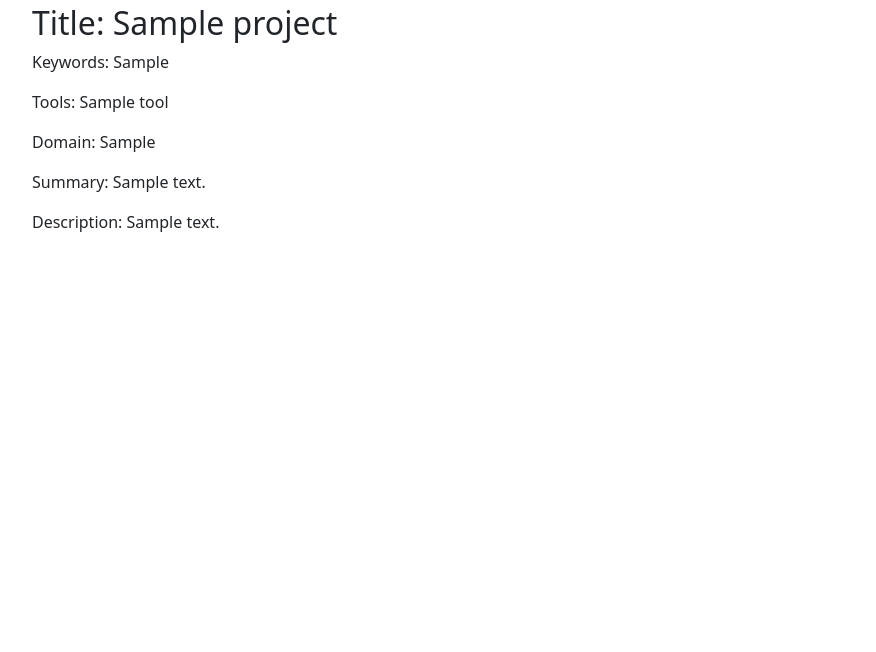
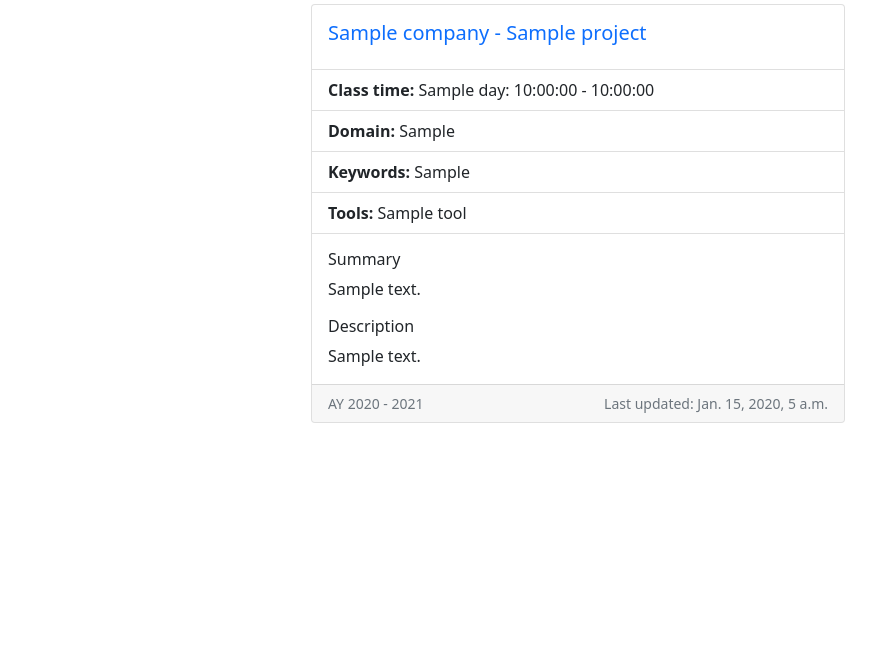
Before and after one commit to TheDataMine/tdm_site, a Django app: a page that uses tdm_site/templates/projects/project_detail.html in a window 1280 px wide. Shown: the part 56-708 px from the top of the page, without its empty margins (62-938 px from the left). Run offline with Django 3.2, Linux system fonts and the light colour scheme; tables that the repository leaves empty hold one stand-in row (values such as "Sample post"); parts of the project's set-up code (start-up, migrations or seed data) failed here and were passed over; some libraries are stand-ins or nearby versions.

Commit message:
More changes

```diff
--- a/tdm_site/projects/api/views.py
+++ b/tdm_site/projects/api/views.py
@@ -21,7 +21,7 @@ class ProjectViewSet(ListModelMixin, GenericViewSet):
         queryset = Project.objects.all()
         year = self.request.query_params.get('year')
         domain = self.request.query_params.get('domain')
-        cstatus = self.request.query_params.get('cstatus')
+        citizenship_status = self.request.query_params.get('citizenship_status')
 
         keywords = self.request.query_params.get('keywords')
         tools = self.request.query_params.get('tools')
@@ -33,8 +33,8 @@ class ProjectViewSet(ListModelMixin, GenericViewSet):
         if domain is not None:
             queryset = queryset.filter(domain=domain)
 
-        if cstatus is not None:
-            queryset = queryset.filter(cstatus=cstatus)
+        if citizenship_status is not None:
+            queryset = queryset.filter(citizenship_status=citizenship_status)
 
         if keywords is not None:
             queryset = queryset.filter(keywords__in=keywords)
--- a/tdm_site/projects/models.py
+++ b/tdm_site/projects/models.py
@@ -57,6 +57,10 @@ class Project(models.Model):
         return self.title
 
 
+    class Meta:
+        ordering = ["-updated_at"]
+
+
 class CitizenshipStatus(models.Model):
     """
     Model for a citizenship status.
--- a/tdm_site/projects/views.py
+++ b/tdm_site/projects/views.py
@@ -39,7 +39,7 @@ def project_search_result_view(request):
     queryset = Project.objects.all()
     year = request.GET.get('year')
     domain = request.GET.get('domain')
-    cstatus = request.GET.get('citizenship_status')
+    citizenship_status = request.GET.get('citizenship_status')
 
     keywords = request.GET.get('keywords')
     tools = request.GET.get('tools')
@@ -51,8 +51,8 @@ def project_search_result_view(request):
     if domain not in ['', None]:
         queryset = queryset.filter(domain=domain)
 
-    if cstatus not in ['', None]:
-        queryset = queryset.filter(cstatus=cstatus)
+    if citizenship_status not in ['', None]:
+        queryset = queryset.filter(citizenship_status=citizenship_status)
 
     if keywords not in ['', None]:
         queryset = queryset.filter(keywords__in=keywords)
--- a/tdm_site/templates/projects/project_detail.html
+++ b/tdm_site/templates/projects/project_detail.html
@@ -5,20 +5,41 @@
 
 {% block content %}
 <div class="container">
+    <div class="row justify-content-center">
+	<div class="col-6">
+	<div class="card mb-3">
+		<div class="card-body">
+			<a href="{{ object.get_absolute_url }}" class="text-decoration-none"><h5 class="card-title">{{ object.company }} - {{ object.title }}</h5></a>
+		</div>
+		<ul class="list-group list-group-flush">
+			<li class="list-group-item"><b>Class time:</b> {{ object.classtimes.all|join:", " }}</li>
+			<li class="list-group-item"><b>Domain:</b> {{ object.domain }}</li>
+			<li class="list-group-item"><b>Keywords:</b> {{ object.keywords.all|join:", " }}</li>
+			<li class="list-group-item"><b>Tools:</b> {{ object.tools.all|join:", " }}</li>
+  		</ul>
+		<div class="card-body">
+			<h6 class="card-text">Summary</h6>
+			<p class="card-text">{{ object.summary }}</p>
+            <h6 class="card-text">Description</h6>
+            <p class="card-text">{{ object.description }}</p>
+		</div>
+            <div class="card-footer">
+                <div class="row">
+                    <small class="text-muted col-sm-6 text-start">AY {{ object.year }} - {{ object.year|add:"1" }}</small>
+			        <small class="text-muted col-sm-6 text-end">Last updated: {{ object.updated_at }}</small>
+                </div>
+            </div>
+	</div>
 
-  <div class="row">
-    <div class="col-sm-12">
+	</div>
+    <div class="col-10">
+    </div>
+    <div class="col-10">
+        <iframe height="100%" width="100%" src="{{ object.project_pdf.url }}">
+    </div>
+</div>
 
-      <h2>Title: {{ object.title }}</h2>
-      <p>Keywords: {% for keyword in object.keywords.all %} {{ keyword.keyword }} {% endfor %}</p>
-      <p>Tools: {% for tool in object.tools.all %} {{ tool.name }} {% endfor %}</p>
-      <p>Domain: {{ object.domain }}</p>
-      <p>Summary: {{ object.summary }}</p>
-      <p>Description: {{ object.description }}</p>
-      <iframe height="100%" width="100%" src="{{ object.project_pdf.url }}">
 
-    </div>
-  </div>
 
 {% if object == request.user %}
 <!-- Action buttons -->
```
Also changed, not shown: tdm_site/projects/forms.py (+6 -3 lines), tdm_site/templates/projects/project_list.html (+6 -1 lines), tdm_site/projects/migrations/0007_alter_project_options.py (added), tdm_site/projects/migrations/0008_alter_project_options.py (added).
